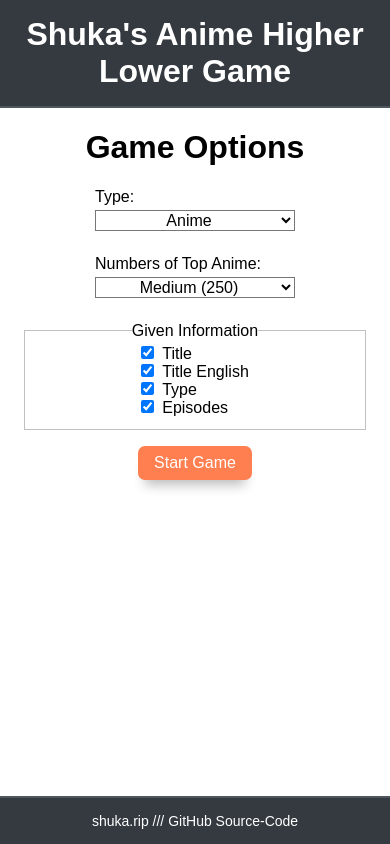
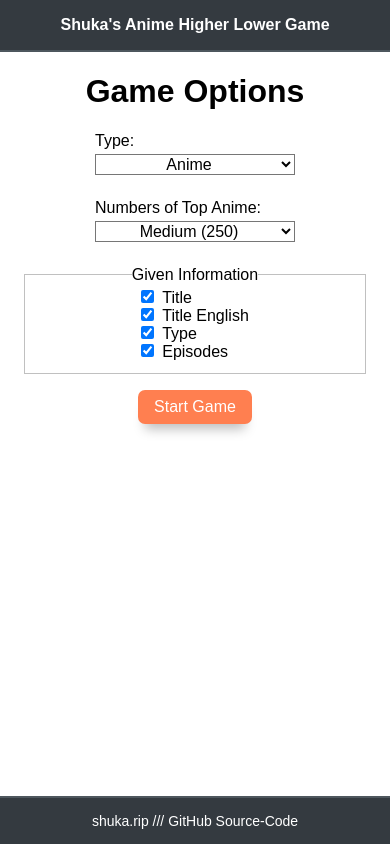
Before and after one commit to Shukaaa/anime-higher-lower, an Angular app: page / in a window 390 px wide. Built offline with nearby package versions, Linux system fonts and the light colour scheme.

Commit message:
fixed css bugs

```diff
--- a/src/app/core/components/header/header.component.css
+++ b/src/app/core/components/header/header.component.css
@@ -7,4 +7,17 @@ header {
 
 h1 {
   margin: 0;
+  font-size: 2rem;
 }
+
+@media (max-width: 700px) {
+  h1 {
+    font-size: 1.5rem;
+  }
+}
+
+@media (max-width: 500px) {
+  h1 {
+    font-size: 1rem;
+  }
+}
--- a/src/app/core/components/loading/loading.component.css
+++ b/src/app/core/components/loading/loading.component.css
@@ -4,6 +4,7 @@
   width: 80px;
   height: 80px;
 }
+
 .lds-ring div {
   box-sizing: border-box;
   display: block;
@@ -16,29 +17,24 @@
   border-radius: 50%;
   animation: lds-ring 1.2s cubic-bezier(0.5, 0, 0.5, 1) infinite;
 }
+
 .lds-ring div:nth-child(1) {
   animation-delay: -0.45s;
 }
+
 .lds-ring div:nth-child(2) {
   animation-delay: -0.3s;
 }
+
 .lds-ring div:nth-child(3) {
   animation-delay: -0.15s;
 }
+
 @keyframes lds-ring {
-  0% {
-    transform: rotate(0deg);
-  }
-  100% {
-    transform: rotate(360deg);
-  }
+  0% { transform: rotate(0deg); }
+  100% { transform: rotate(360deg); }
 }
 
 .loading {
   left: 0;
 }
-
-.vertical-center {
-  top: 40%;
-  left: 40%;
-}
```
